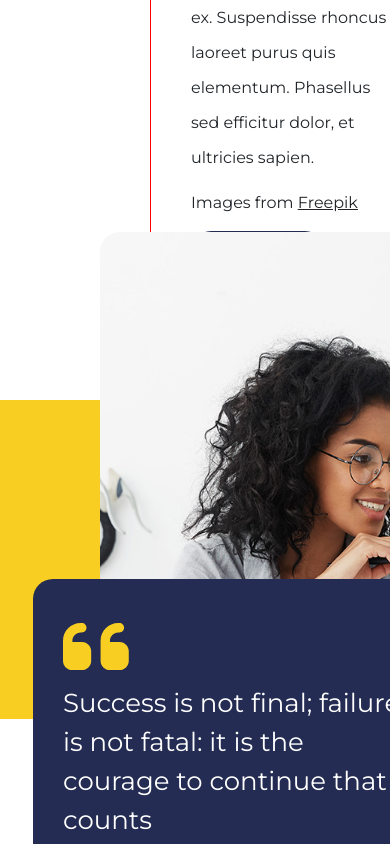
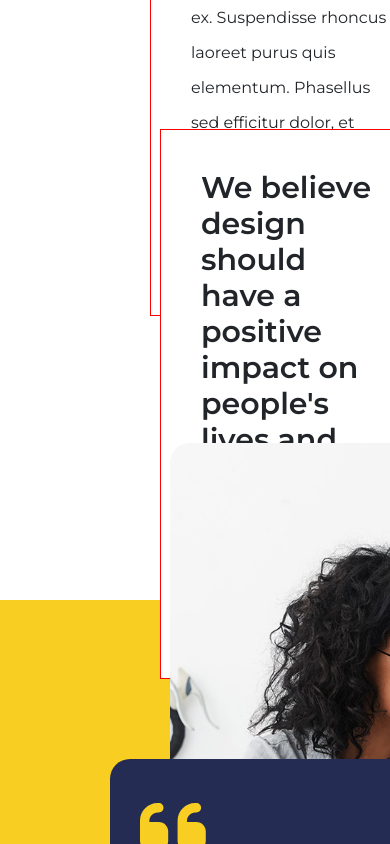
Before and after one commit to tharanga270/companysite, a React (Create React App) app: page / in a window 390 px wide. Shown: the part 5960-6804 px from the top of the page. Built offline with nearby package versions, Linux system fonts and the light colour scheme.

Commit message:
18 commit

```diff
--- a/src/media.css
+++ b/src/media.css
@@ -304,7 +304,7 @@
 
   /*embedded architecture content*/
   .emb-arch-content {
-    min-height: 1800px;
+    min-height: 2000px;
   }
   .embed-image1 {
     top: 270px;
@@ -325,6 +325,31 @@
     margin-top: 645px;
   }
   /*embedded architecture content*/
+
+  /*comment section*/
+  .comment-sec {
+    min-height: 560px;
+  }
+  .comment-imaga1 {
+    left: 170px;
+    top: -28%;
+    width: 500px;
+    height: 580px;
+  }
+  .comment-right-cont {
+    left: 160px;
+    margin-top: -790px;
+    width: 65%;
+  }
+  .comment-right-cont h1 {
+    font-size: 1.875rem;
+  }
+  .comment-div {
+    left: 110px;
+    margin-top: -160px;
+    width: 375px;
+  }
+  /*comment section*/
 }
 
 @media only screen and (max-width: 575px) {
```
